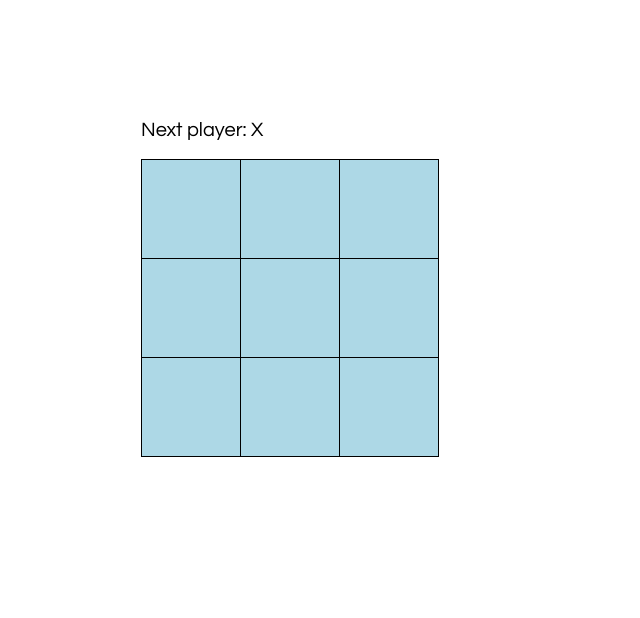
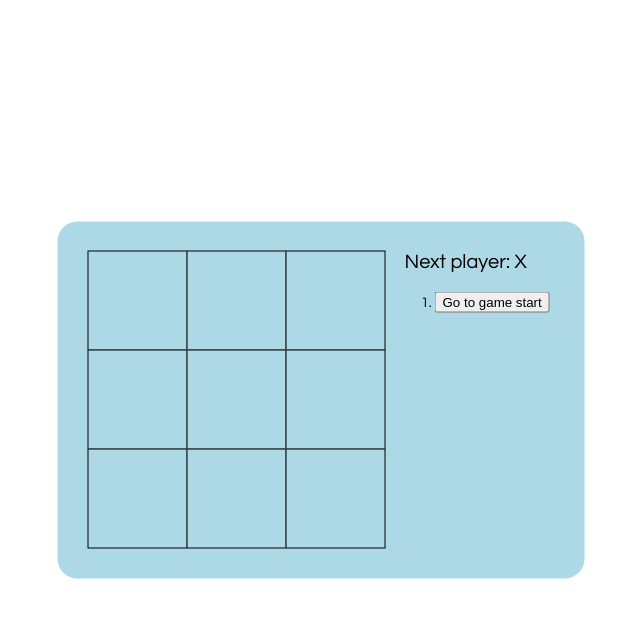
Before and after one commit to Ptrhnk/tic-tac-toe, a React app: page / in a window 1280 px wide. Shown: the whole page, without its empty margins (319-959 px from the left). Built offline with nearby package versions, Linux system fonts and the light colour scheme.

Commit message:
restyled, history added

```diff
--- a/package.json
+++ b/package.json
@@ -3,6 +3,7 @@
   "version": "0.1.0",
   "private": true,
   "dependencies": {
+    "jquery": "^3.3.1",
     "react": "^16.2.0",
     "react-dom": "^16.2.0",
     "react-scripts": "1.1.1"
--- a/public/index.html
+++ b/public/index.html
@@ -7,6 +7,7 @@
     <meta http-equiv="Content-Script-Type" content="text/javascript" />
     <meta name="viewport" content="width=device-width, initial-scale=1, shrink-to-fit=no">
     <meta name="theme-color" content="#000000">
+    <script src="https://ajax.googleapis.com/ajax/libs/jquery/3.3.1/jquery.min.js"></script>
     <!--
       manifest.json provides metadata used when your web app is added to the
       homescreen on Android. See https://developers.google.com/web/fundamentals/engage-and-retain/web-app-manifest/
@@ -29,6 +30,11 @@
       You need to enable JavaScript to run this app.
     </noscript>
     <div id="root"></div>
+    <script>
+      $(document).ready(function() {
+        $("div").slideDown(2000);
+      });
+    </script>
     <!--
       This HTML file is a template.
       If you open it directly in the browser, you will see an empty page.
--- a/src/index.css
+++ b/src/index.css
@@ -7,9 +7,12 @@ ol, ul {
   padding-left: 30px;
 }
 
+div {
+  display: none;
+}
+
 .board-row {
-  margin: auto;
-  /* width: 50%; */
+  /* margin: auto; */
   /* border: 1px solid pink; */
   /* padding: 10px; */
 }
@@ -18,12 +21,6 @@ ol, ul {
   clear: both;
   content: "";
   display: table;
-}
-
-.status {
-  margin-bottom: 20px;
-  font-size: 20px;
-  /* font-weight: bold; */
 }
 
 .square {
@@ -52,20 +49,32 @@ ol, ul {
 .game {
   display: flex;
   flex-direction: row;
-  margin: auto;
-  margin-top: 100px;
-  width: 50%;
   /* border: 3px solid lightblue; */
-  padding: 10px;
+  padding: 20px;
+  background-color: lightblue;
+  margin: 0;
+  position: absolute;
+  top: 50%;
+  left: 50%;
+  transform: translate(-50%, -50%);
+  border-radius: 20px;
 }
 
 .game-board {
-  margin: auto;
-  width: 50%;
-  /* border: 1px solid blue; */
+  /* border: 2px solid blue; */
   padding: 10px;
+  /* background-color: hotpink; */
 }
 
 .game-info {
-  margin-left: 20px;
+  /* background-color: lightgreen; */
+  padding: 10px;
+  /* border: 2px solid green; */
 }
+
+.status {
+  margin-bottom: 20px;
+  min-width: 150px;
+  font-size: 20px;
+  background-color: lightblue;
+}
--- a/src/index.js
+++ b/src/index.js
@@ -17,54 +17,26 @@ function Square(props) {
 
 // ------------ BOARD -------------
 class Board extends React.Component {
-  constructor(props) {
-    super(props);
-    this.state = {
-      squares: Array(9).fill(null),
-      xIsNext: true,
-    };
-  }
-
   chooseColor(i) {
-    if(this.state.squares[i] === "X") {
+    if(this.props.squares[i] === "X") {
       return "lightgreen";
-    } else if (this.state.squares[i] === "O") {
+    } else if (this.props.squares[i] === "O") {
       return "lightpink";
     } else {
       return "lightblue";
     }
   }
 
-  handleClick(i) {
-    const squares = this.state.squares.slice();
-    if (calculateWinner(squares) || squares[i]) {
-      return;
-    }
-    squares[i] = this.state.xIsNext ? 'X' : 'O';
-    this.setState({
-      squares: squares,
-      xIsNext: !this.state.xIsNext,
-    });
-  }
-
   renderSquare(i) {
-    return <Square value={this.state.squares[i]}
-    onClick={() => this.handleClick(i)}
+    return <Square
+    value={this.props.squares[i]}
+    onClick={() => this.props.onClick(i)}
     color={this.chooseColor(i)} />;
   }
 
   render() {
-    const winner = calculateWinner(this.state.squares);
-    let status;
-    if (winner) {
-      status = 'Winner: ' + winner;
-    } else {
-      status = 'Next player: ' + (this.state.xIsNext ? 'X' : 'O');
-    }
-
     return (
       <div>
-        <div className="status">{status}</div>
         <div className="board-row">
           {this.renderSquare(0)}
           {this.renderSquare(1)}
@@ -87,15 +59,74 @@ class Board extends React.Component {
 
 // ------------- GAME -------------
 class Game extends React.Component {
+  constructor(props) {
+    super(props);
+    this.state = {
+      history: [{
+        squares: Array(9).fill(null),
+      }],
+      xIsNext: true,
+      stepNumber: 0,
+    };
+  }
+
+  jumpTo(step) {
+    this.setState({
+      stepNumber: step,
+      xIsNext: (step % 2) === 0,
+    });
+  }
+
+  handleClick(i) {
+    const history = this.state.history.slice(0, this.state.stepNumber + 1);
+    const current = history[history.length - 1];
+    const squares = current.squares.slice();
+    if (calculateWinner(squares) || squares[i]) {
+      return;
+    }
+    squares[i] = this.state.xIsNext ? 'X' : 'O';
+    this.setState({
+      history: history.concat([{
+        squares: squares,
+      }]),
+      xIsNext: !this.state.xIsNext,
+      stepNumber: history.length,
+    });
+  }
+
   render() {
+    const history = this.state.history;
+    const current = history[this.state.stepNumber];
+    const winner = calculateWinner(current.squares);
+
+    const moves = history.map((step, move) => {
+      const desc = move ?
+        'Go to move #' + move :
+        'Go to game start';
+      return (
+        <li key={move}>
+          <button onClick={() => this.jumpTo(move)}>{desc}</button>
+        </li>
+      );
+    });
+
+    let status;
+    if (winner) {
+      status = 'Winner: ' + winner;
+    } else {
+      status = 'Next player: ' + (this.state.xIsNext ? 'X' : 'O');
+    }
+
     return (
       <div className="game">
         <div className="game-board">
-          <Board />
+          <Board
+          squares={current.squares}
+          onClick={(i) => this.handleClick(i)} />
         </div>
         <div className="game-info">
-          <div>{/* status */}</div>
-          <ol>{/* TODO */}</ol>
+          <div className="status">{status}</div>
+          <ol>{moves}</ol>
         </div>
       </div>
     );
```
Also changed, not shown: 1 other file.
